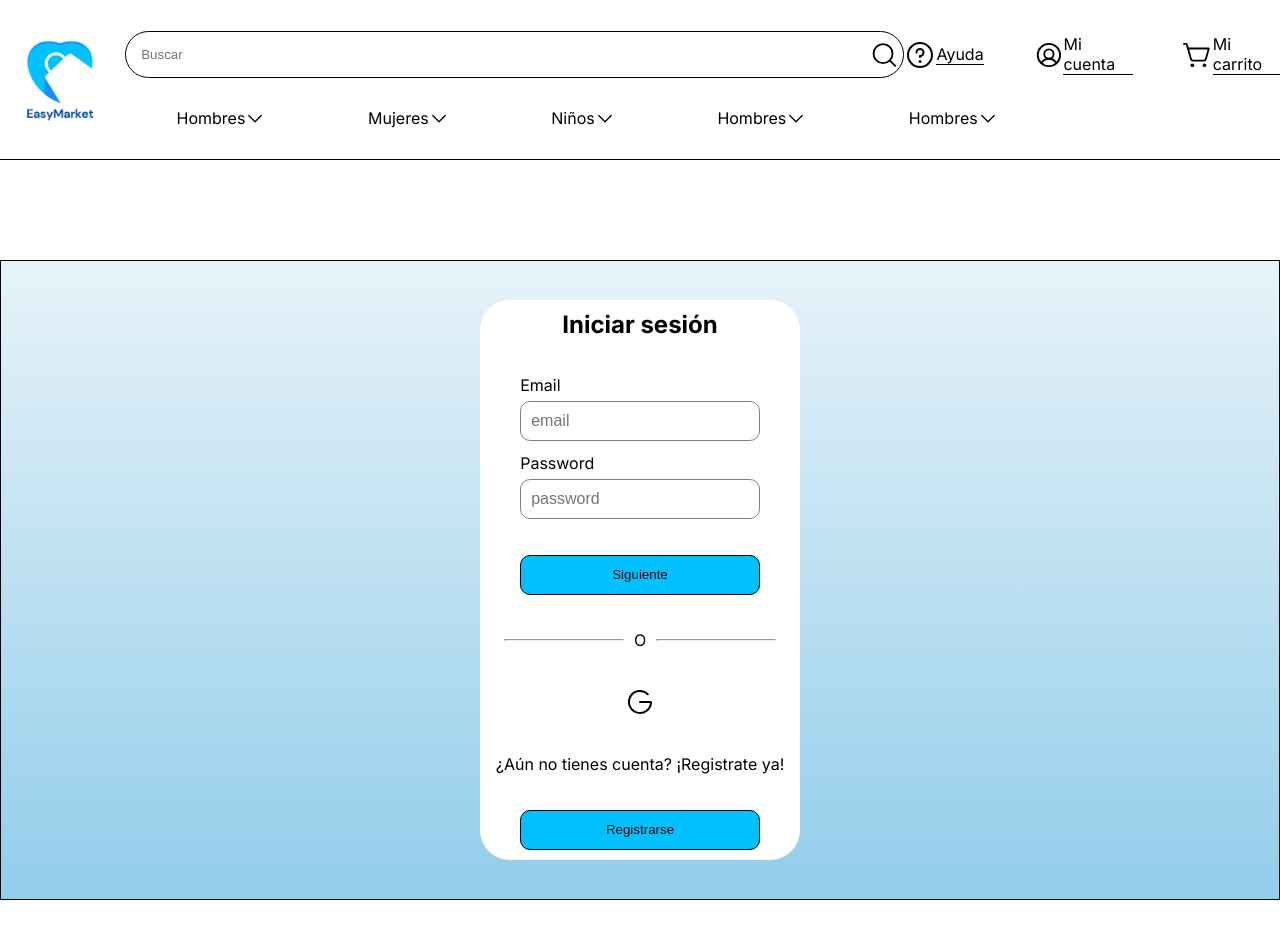
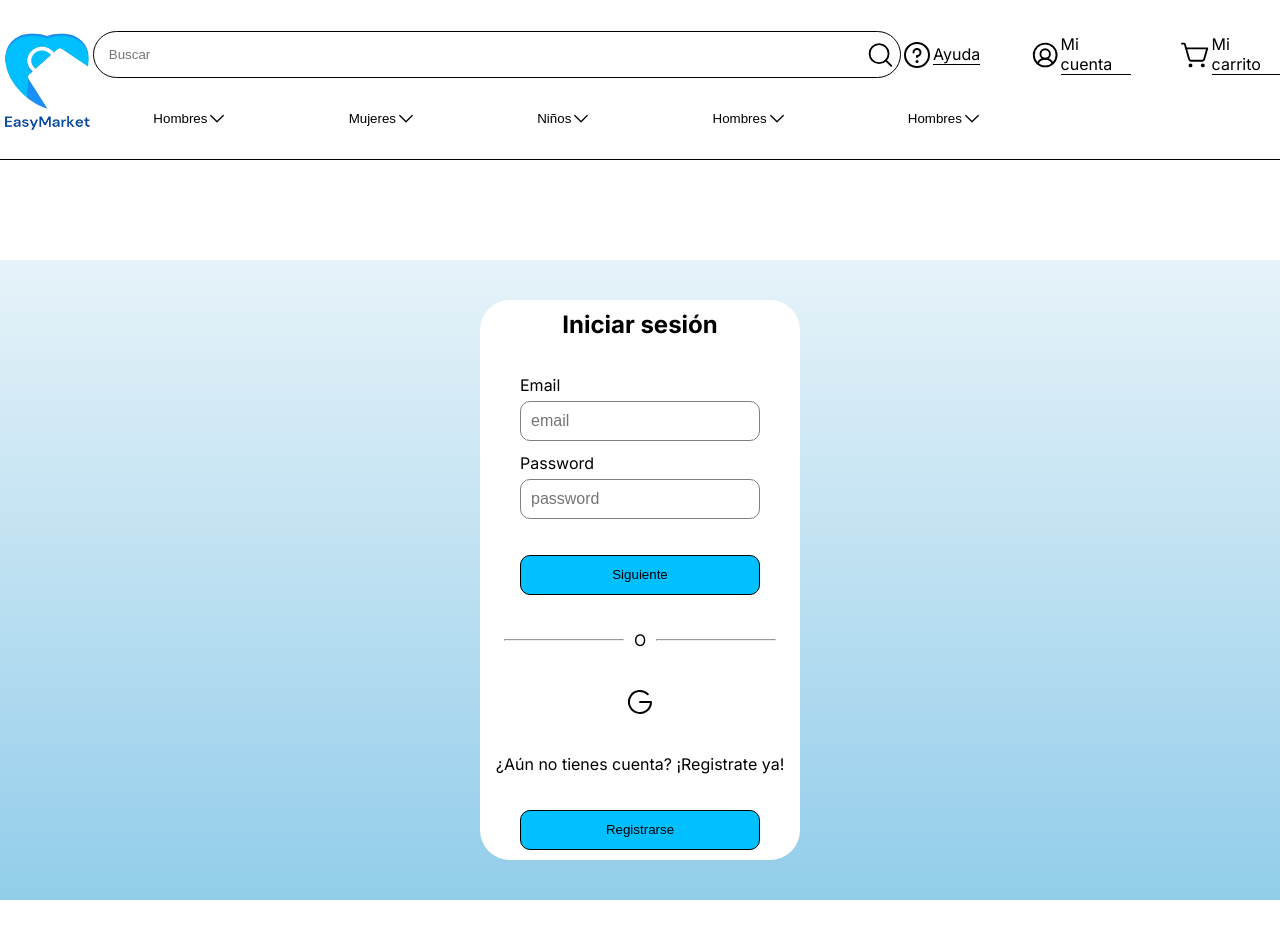
Before and after one commit to SolutechAAJM/ecommerce-client, a Next.js app: page /login in a window 1280 px wide. Shown: the top 938 px of the page. Built offline with nearby package versions, Linux system fonts and the light colour scheme.

Commit message:
Add funtion in navbar and styles in navbar and scroll

```diff
--- a/src/app/(auth)/components/style/auth.css
+++ b/src/app/(auth)/components/style/auth.css
@@ -6,7 +6,6 @@
     display: flex;
     justify-content: center;
     align-items: center;
-    border: 1px solid black;
   }
   .card25{
     width:75%;
--- a/src/app/(auth)/signup/page.js
+++ b/src/app/(auth)/signup/page.js
@@ -25,7 +25,7 @@ const Signup = () => {
             src="/Logo.png"
             alt="logo"
             width={170}
-            height={150}
+            height={170}
           />
           <div>
             <h1>Crea tu cuenta</h1>
--- a/src/app/globals.css
+++ b/src/app/globals.css
@@ -12,3 +12,12 @@ button {
   --lightBlue: #92CDEA;
   --skyBlue: #E7F3F9;
 }
+::-webkit-scrollbar {
+  width: 4px;
+}
+::-webkit-scrollbar-thumb {
+  background-color: #020403;
+  border-radius: 6px;
+  border: 1px solid #adadad;
+  cursor: pointer;
+}
--- a/src/components/NavBar.js
+++ b/src/components/NavBar.js
@@ -22,7 +22,7 @@ const NavBar = () => {
         },
         {
           title: "Calzado",
-          data: ["Tenis", "Zapatos", "Botas"],
+          data: ["Tenis", "Zapatos", "Botas","Tenis", "Zapatos", "Botas","Tenis", "Zapatos", "Botas","Tenis", "Zapatos", "Botas"],
         },
         {
           title: "Ropa",
@@ -32,6 +32,7 @@ const NavBar = () => {
           title: "Calzado",
           data: ["Tenis", "Zapatos", "Botas"],
         },
+
       ],
     },
     {
@@ -121,8 +122,8 @@ const NavBar = () => {
           className="logo"
           src="/Logo.png"
           alt="logo"
-          width={130}
-          height={110}
+          width={100}
+          height={100}
         />
         <div className="searchCategories">
           <div className="searchOptions">
@@ -147,10 +148,12 @@ const NavBar = () => {
           </div>
           <div className="categories">
             {categories.map((category, index) => (
-              <div className="category" key={index} onClick={() => handleCategoryClick(category)}>
+              <button key={index} onClick={() => handleCategoryClick(category)}>
+                <div className="category">
                 <p>{category.title}</p>
                 <CaretDown size={20} />
               </div>
+              </button>
             ))}
           </div>
         </div>
@@ -164,7 +167,9 @@ const NavBar = () => {
             </div>
           ))}
         </section>
+        <button onClick={() => setSelectedCategory(null)}>
         <div className="foot" />
+        </button>
         </div>
       )}
     </>
--- a/src/components/styles/NavBar.css
+++ b/src/components/styles/NavBar.css
@@ -69,8 +69,7 @@ section {
   position: fixed;
   width: 100%;
   height: 60vh;
-  background: white;
-  opacity: 95%;
+  background: rgba(255, 255, 255, 0.95);
   margin-top: 20vh;
   padding: 20px;
 }
@@ -81,7 +80,6 @@ section {
 }
 .item {
   width: 200px;
-  opacity: 100%;
 }
 .imageTitle {
   width: 100%;
@@ -111,6 +109,10 @@ section {
   border-bottom-right-radius: 10px;
   border-bottom-left-radius: 10px;
   border: 1px solid black;
+  overflow-y: hidden;
+}
+.itemData:hover {
+  overflow-y: auto;
 }
 .foot {
   position: fixed;
```
Also changed, not shown: public/Logo.png.
